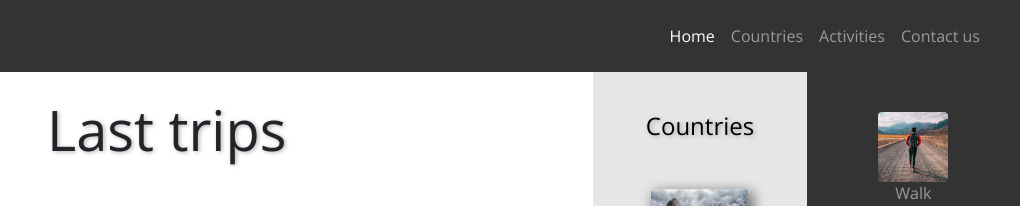
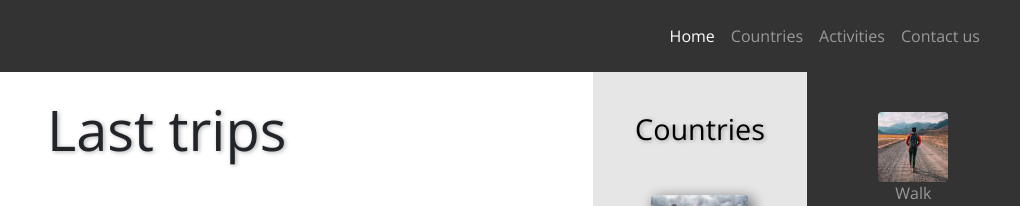
Before and after one commit to karolbulwin/One-page-website-v2, a website: page index.html in a window 1280 px wide. Shown: the top 206 px of the page, 260-1280 px from the left. Drawn offline with nearby package versions, Linux system fonts and the light colour scheme.

Commit message:
better experience

```diff
--- a/public/stylesheets/style.scss
+++ b/public/stylesheets/style.scss
@@ -95,8 +95,12 @@ aside {
     text-align: center;
     padding-top: 2.5em;
     .countries-title {
+        font-size: 2em;
         color: $aside-title;
         text-shadow: 1.5px 1.3px 4px rgba(0,0,0,.3);
+        @media screen and (min-width: 576px) {
+            font-size: 1.5em;
+        }
         @media screen and (min-width: 48em) {
             margin-left: -.3em;
         }
@@ -108,6 +112,9 @@ aside {
         }
         @media screen and (min-width: 54.6em) {
             margin-left: 0em;
+        }
+        @media screen and (min-width: 62em) {
+            font-size: 1.8em;
         }
     }
     .countries-list {
```
Also changed, not shown: public/stylesheets/style.css, 1 other file.
